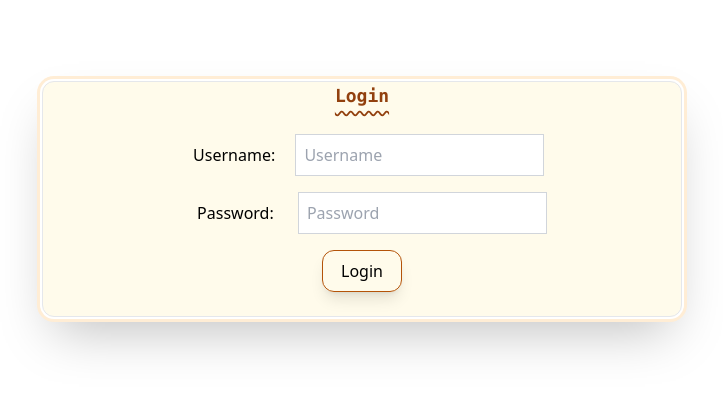
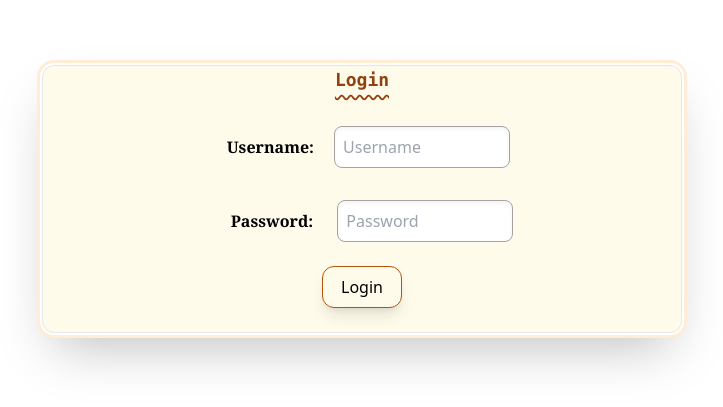
Before and after one commit to lin-snow/DOOO, a Vue app in the folder Web/v1/: page /login in a window 1280 px wide. Shown: the part 201-608 px from the top of the page, without its empty margins (278-1001 px from the left). Built offline with nearby package versions, Linux system fonts and the light colour scheme.

Commit message:
chore: Update UserLogin, UserRegister, and RegisterView components styling and structure

```diff
--- a/Web/v1/src/components/user/UserLogin.vue
+++ b/Web/v1/src/components/user/UserLogin.vue
@@ -5,13 +5,13 @@
             <form @submit.prevent="login" class="flex flex-col ">
                 <!-- Username -->
                 <div class="my-2">
-                    <span class="mx-4"> Username: </span>
-                    <input type="text" class="border border-gray-300 p-2" placeholder="Username" v-model="loginInfo.username" autocomplete="username"/>
+                    <span class="font-serif text-md subpixel-antialiased text-black font-bold mx-4"> Username: </span>
+                    <input type="text" class="border rounded-lg border-neutral-400 w-44 p-2 shadow-inner my-2 overflow-y-hidden focus:border-amber-800 outline-none focus:border-2" placeholder="Username" v-model="loginInfo.username" autocomplete="username"/>
                 </div>
                 <!-- Password -->
                 <div class="my-2">
-                    <span class="mx-5"> Password: </span>
-                    <input type="password" class="border border-gray-300 p-2" placeholder="Password" v-model="loginInfo.password" autocomplete="current-password"/>
+                    <span class="font-serif text-md subpixel-antialiased text-black font-bold mx-5"> Password: </span>
+                    <input type="password" class="border rounded-lg border-neutral-400 w-44 p-2 shadow-inner my-2 overflow-y-hidden focus:border-amber-800 outline-none focus:border-2" placeholder="Password" v-model="loginInfo.password" autocomplete="current-password"/>
                 </div>
                 <!-- Submit -->
                 <div class="flex items-center justify-center my-2">
--- a/Web/v1/src/components/user/UserRegister.vue
+++ b/Web/v1/src/components/user/UserRegister.vue
@@ -1,12 +1,14 @@
 <template>
-    <div>
-        <!-- Register -->
+    <div class="p-2">
+        <h1 class="text-center font-mono text-lg subpixel-antialiased text-amber-800 font-bold underline decoration-wavy underline-offset-8 my-4"> Register </h1>
         <div class="flex flex-col">
-            <input type="text" class="border border-gray-300 p-2" placeholder="Username" v-model="UserInfo.username" />
-            <input type="email" class="border border-gray-300 p-2" placeholder="Email" v-model="UserInfo.email" />
-            <input type="password" class="border border-gray-300 p-2" placeholder="NewPassword" v-model="UserInfo.password" autocomplete="new-password"/>
-            <input type="text" class="border border-gray-300 p-2" placeholder="Nickname" v-model="UserInfo.nickname" />
-            <button class="bg-blue-500 text-white p-2" @click="register">SignUp</button>
+            <input type="text" class="border rounded-lg border-neutral-400 w-44 p-2 shadow-inner my-2 overflow-y-hidden focus:border-amber-800 outline-none focus:border-2" placeholder="Username" v-model="UserInfo.username" />
+            <input type="email" class="border rounded-lg border-neutral-400 w-44 p-2 shadow-inner my-2 overflow-y-hidden focus:border-amber-800 outline-none focus:border-2" placeholder="Email" v-model="UserInfo.email" />
+            <input type="password" class="border rounded-lg border-neutral-400 w-44 p-2 shadow-inner my-2 overflow-y-hidden focus:border-amber-800 outline-none focus:border-2" placeholder="Password" v-model="UserInfo.password" autocomplete="new-password"/>
+            <input type="text" class="border rounded-lg border-neutral-400 w-44 p-2 shadow-inner my-2 overflow-y-hidden focus:border-amber-800 outline-none focus:border-2" placeholder="Nickname" v-model="UserInfo.nickname" />
+            <div class="flex items-center justify-center my-2">
+                <button type="submit" class="border rounded-xl border-amber-700 shadow-lg p-2 w-20 text-black font-medium hover:bg-sky-100">SignUp</button>
+            </div>
         </div>
     </div>
 </template>
--- a/Web/v1/src/views/RegisterView.vue
+++ b/Web/v1/src/views/RegisterView.vue
@@ -4,7 +4,7 @@ import UserRegister from '@/components/user/UserRegister.vue'
 
 <template>
     <el-container class="max-w-screen-xl h-[65vh] w-96 flex items-center justify-center">
-        <div class="w-2/4 mx-16 border rounded-xl shadow-2xl ring ring-orange-100 ring-offset-2 overflow-hidden bg-amber-50">
+        <div class="w-2/4 h-6/12 mx-16 border rounded-xl shadow-2xl ring ring-orange-100 ring-offset-2 overflow-hidden bg-amber-50 flex item-center justify-center">
             <UserRegister />
         </div>
     </el-container>
```
